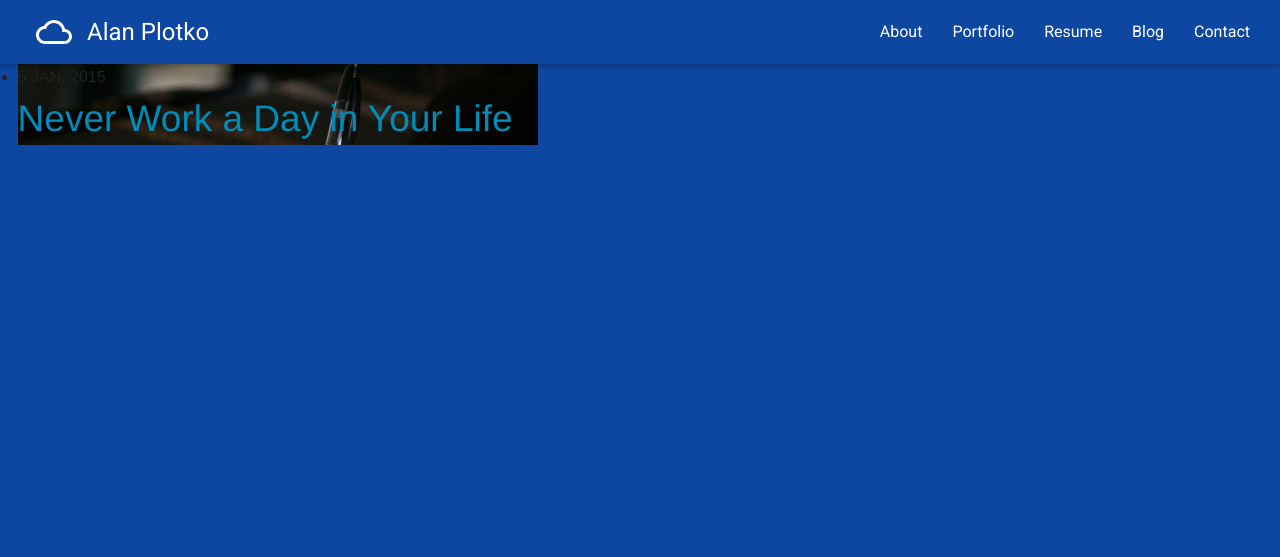
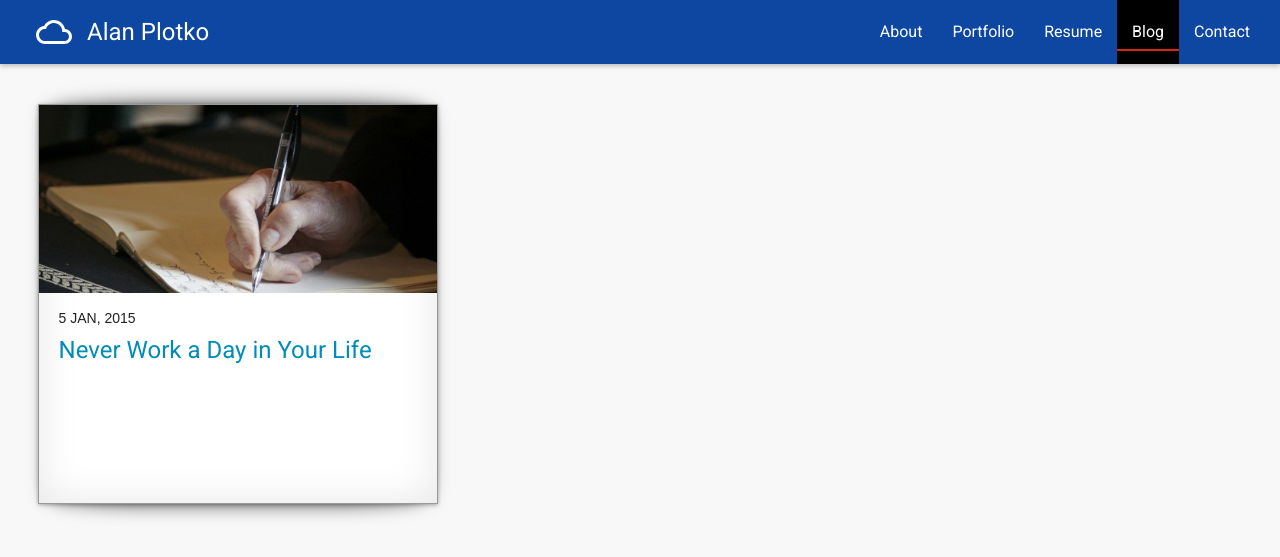
Before and after one commit to alanplotko/portfolio-blog, a Jekyll site: the page built from blog/index.html, in a window 1280 px wide. Shown: the top 557 px of the page. Built offline with Jekyll 4.4.1, drawn with Linux system fonts in a browser that asks for light colours.

Commit message:
Update blog design; add navigation marker

```diff
--- a/assets/css/main.css
+++ b/assets/css/main.css
@@ -1,3 +1,11 @@
+/* ---------------------------
+	Global: Body
+------------------------------*/
+
+body {
+	background-color: #f8f8f8;
+}
+
 /* ---------------------------
 	Global: Main Navigation
 ------------------------------*/
@@ -31,6 +39,7 @@ ul.title-area {
 }
 
 /* Big landscape tablets, laptops, and desktops */
+
 @media (min-width:1025px) {
 	ul.title-area {
 		padding-left: 36px;
@@ -62,28 +71,91 @@ h1.cloud {
 	line-height: 4rem;
 }
 
-.top-bar-section ul.right li a:hover {
+.top-bar-section ul.right li > a:hover {
 	background-color: #000!important;
+	color: #fff;
 }
 
 .top-bar-section ul.right li {
 	background: none!important;
 }
 
-.top-bar-section ul.right li a {
+.top-bar-section ul.right li > a {
 	background: #0D47A1!important;
 }
 
-.top-bar-section ul.right li a {
+.top-bar-section ul.right li.active > a {
+	background: #000!important;
+}
+
+.top-bar-section ul.right li div#underline {
+	border-bottom: 2px solid #d72711;
+	margin-top: -15px;
+}
+
+.top-bar-section ul.right li > a {
 	font-family: 'Roboto', sans-serif;
 	font-size: 1rem;
 	line-height: 4rem!important;
 }
 
 /* ---------------------------
-	Global: Body
+	Blog: Posts List
 ------------------------------*/
 
-body {
-	background-color: #0D47A1;
+ul.post-list {
+	list-style-type: none;
 }
+
+ul.post-list li {
+	display: inline-block;
+	background-color: #fff!important;
+	background-size: contain!important;
+	width: 400px;
+	height: 400px;
+	margin: 40px 20px;
+	padding: 200px 20px 0;
+	border: 1px solid rgba(0, 0, 0, 0.4);
+}
+
+ul.post-list li span.post-meta {
+	font-size: 14px;
+	font-family: Arial, sans-serif;
+}
+
+ul.post-list li h2 {
+	font-size: 24px;
+	font-family: 'Roboto', sans-serif;
+}
+
+.card {
+	position: relative;
+	-webkit-box-shadow: 0 1px 4px rgba(0, 0, 0, 0.3), 0 0 40px rgba(0, 0, 0, 0.1) inset;
+	-moz-box-shadow: 0 1px 4px rgba(0, 0, 0, 0.3), 0 0 40px rgba(0, 0, 0, 0.1) inset;
+	box-shadow: 0 1px 4px rgba(0, 0, 0, 0.3), 0 0 40px rgba(0, 0, 0, 0.1) inset;
+}
+
+.card:before, .card:after {
+	content: "";
+	position: absolute;
+	z-index: -1;
+	-webkit-box-shadow: 0 0 20px rgba(0,0,0,0.8);
+	-moz-box-shadow: 0 0 20px rgba(0,0,0,0.8);
+	box-shadow: 0 0 20px rgba(0,0,0,0.8);
+	top: 0;
+	bottom: 0;
+	left: 10px;
+	right: 10px;
+	-moz-border-radius: 100px / 10px;
+	border-radius: 100px / 10px;
+}
+
+.card:after {
+	right: 10px;
+	left: auto;
+	-webkit-transform: skew(8deg) rotate(3deg);
+	-moz-transform: skew(8deg) rotate(3deg);
+	-ms-transform: skew(8deg) rotate(3deg);
+	-o-transform: skew(8deg) rotate(3deg);
+	transform: skew(8deg) rotate(3deg);
+}
```
